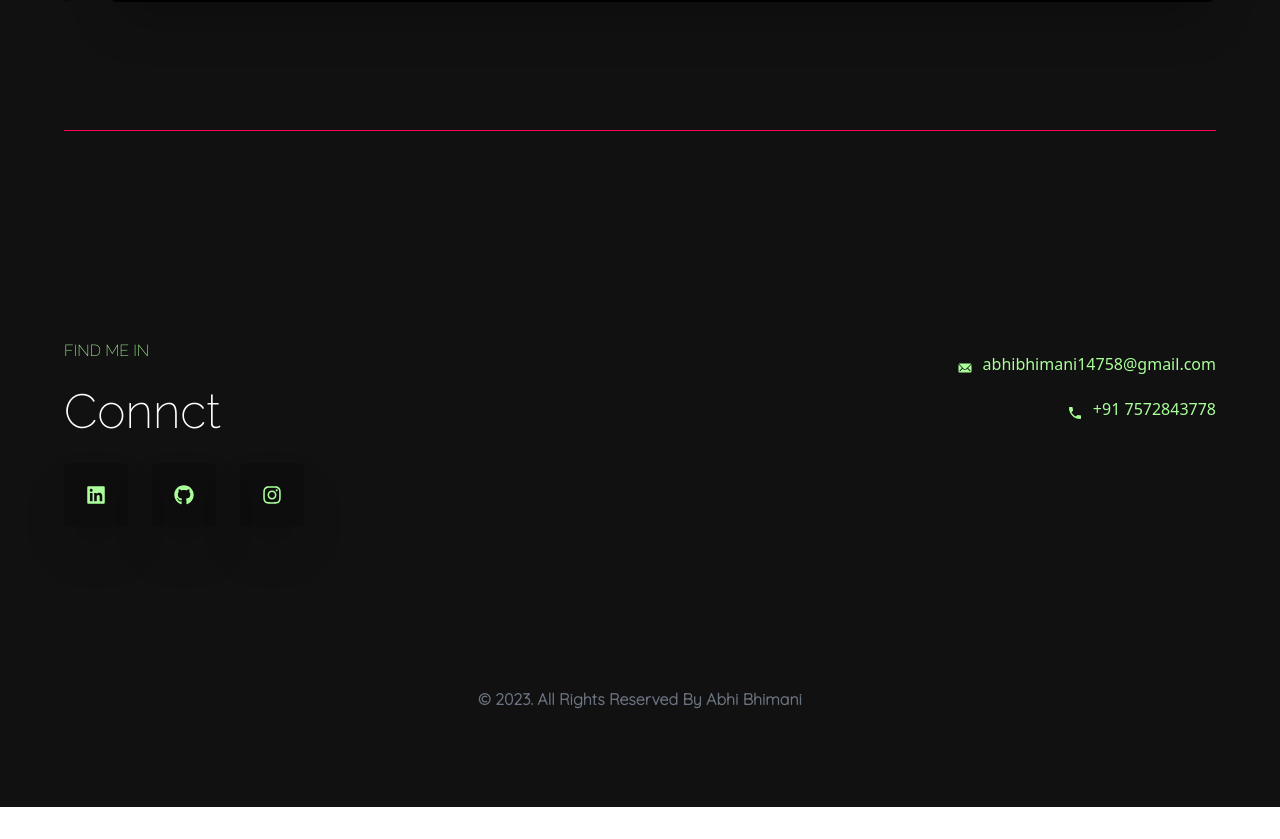
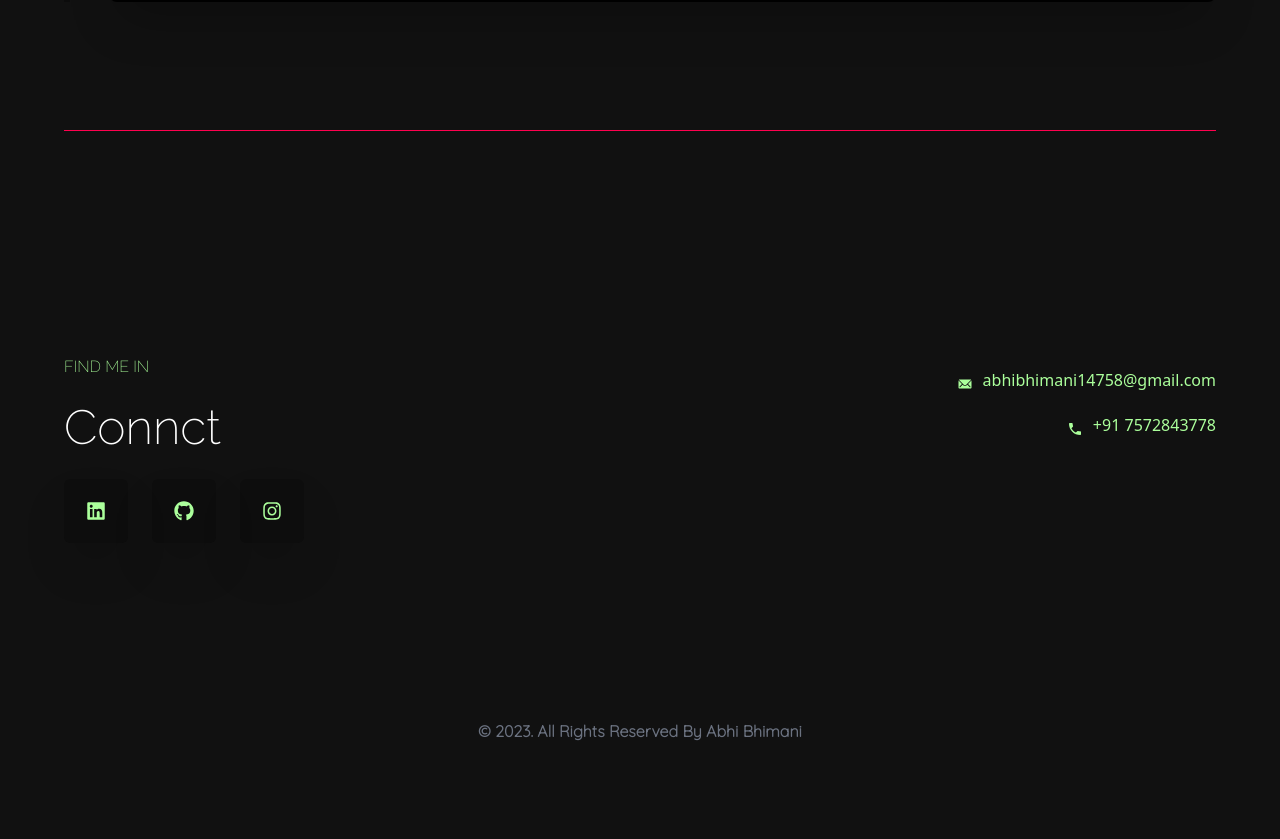
Before and after one commit to abhii14758/my-portfolio, a React (Create React App) app in the folder portfolio/: page / in a window 1280 px wide. Shown: the part 2983-3822 px from the top of the page. Before the commit the page ends 3790 px from the top, so only its background shows below. Built offline with nearby package versions, Linux system fonts and the light colour scheme; the HTML template or start-up script is replaced by a standard one; a web font is replaced by a local one.

Commit message:
Removed features part

```diff
--- a/portfolio/src/components/navbar/connect/Connect.js
+++ b/portfolio/src/components/navbar/connect/Connect.js
@@ -5,7 +5,7 @@ import { IoMdCall } from 'react-icons/io'
 
 const Connect = () => {
     return (
-        <section id="let's connect" className='w-full py-40 flex'>
+        <section id="let's connect" className='w-full py-44 flex'>
             <div className='w-1/2 flex flex-col'>
                 <h4 className='text-base font-titleFont mb-4 pt-5'>FIND ME IN</h4>
                 <h1 className='text-5xl text-white mb-7 font-titleFont'>Connct</h1>
```
